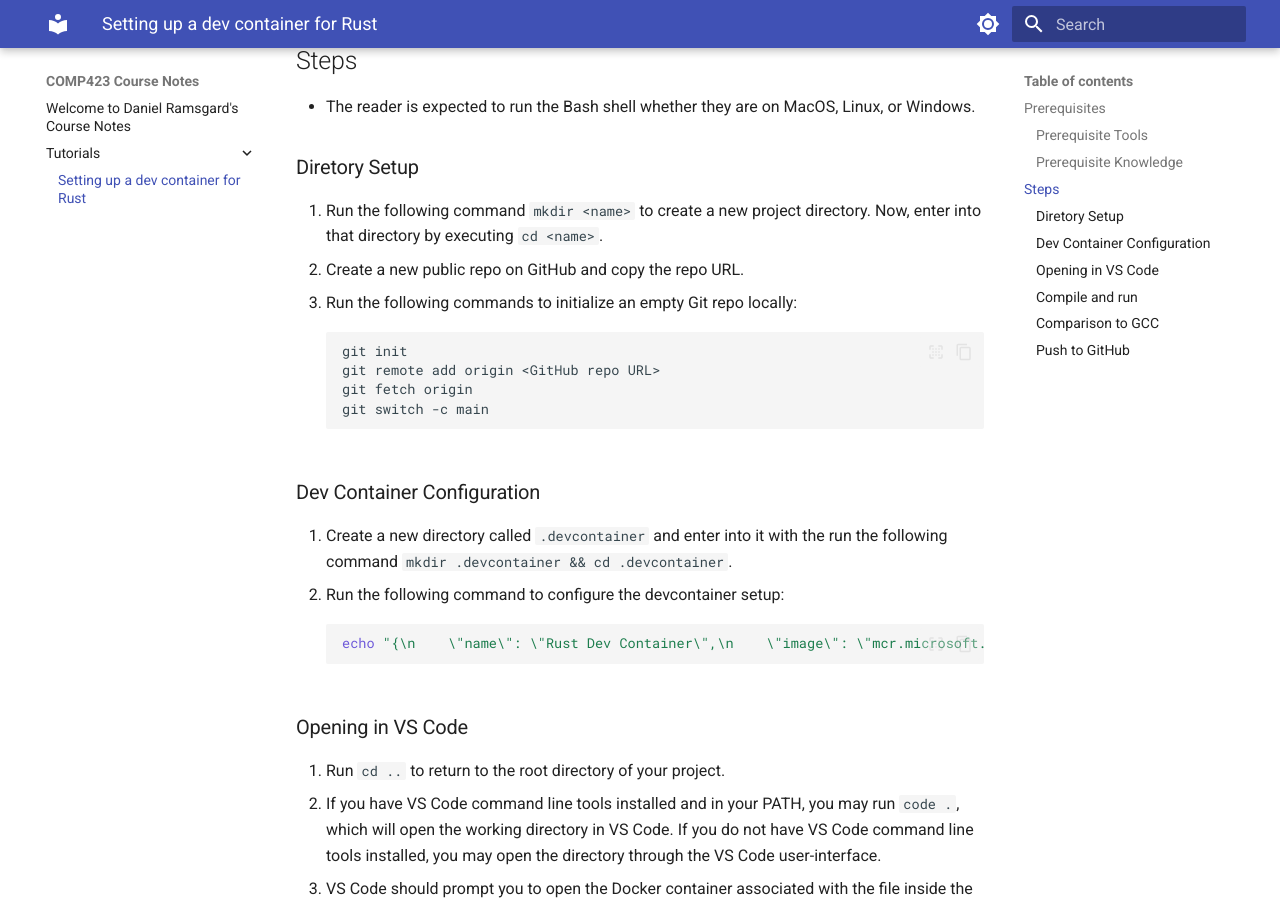
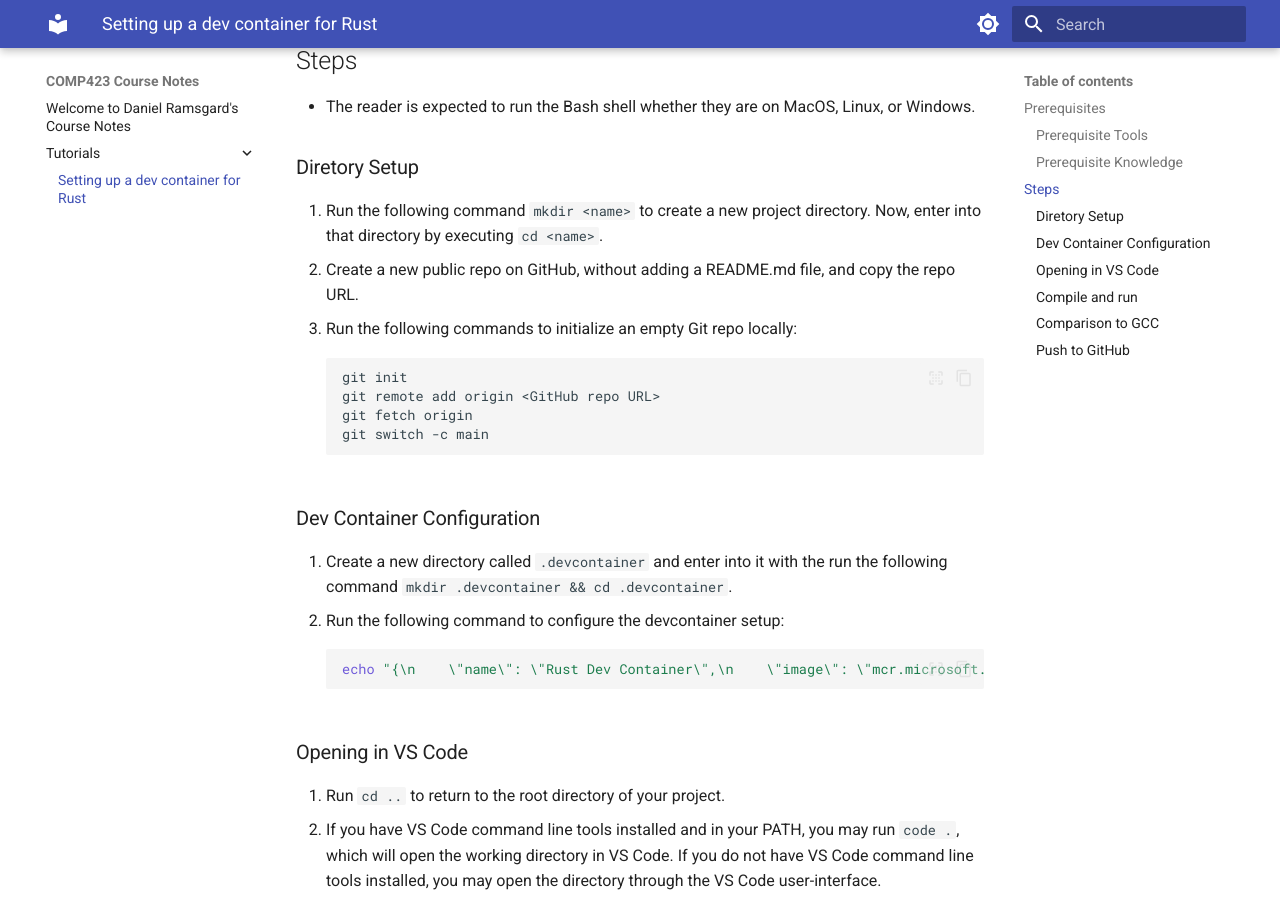
Before and after one commit to DanielRamsgard/comp423-course-notes, an MkDocs documentation site: the page built from docs/tutorials/rust-setup.md, in a window 1280 px wide and 900 px high, scrolled down 670 px. Built offline with MkDocs 1.6.1 and Material for MkDocs 9.7.7, drawn with Linux system fonts in a browser that asks for light colours.

Commit message:
don't add readme

````diff
--- a/docs/tutorials/rust-setup.md
+++ b/docs/tutorials/rust-setup.md
@@ -25,7 +25,7 @@
 ### Diretory Setup
 
 1. Run the following command `mkdir <name>` to create a new project directory. Now, enter into that directory by executing `cd <name>`.
-2. Create a new public repo on GitHub and copy the repo URL.
+2. Create a new public repo on GitHub, without adding a README.md file, and copy the repo URL.
 3. Run the following commands to initialize an empty Git repo locally:
 ```bash
 git init
````
